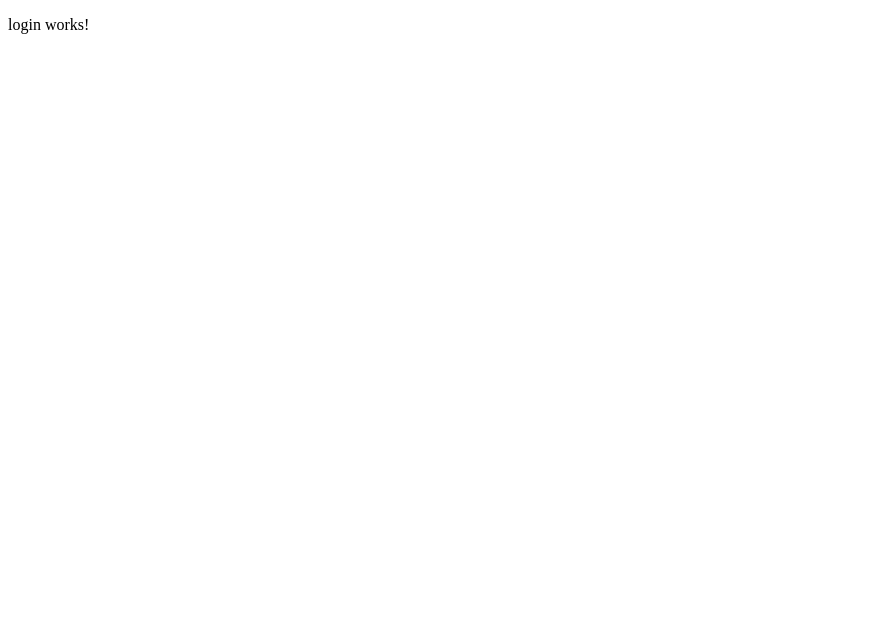
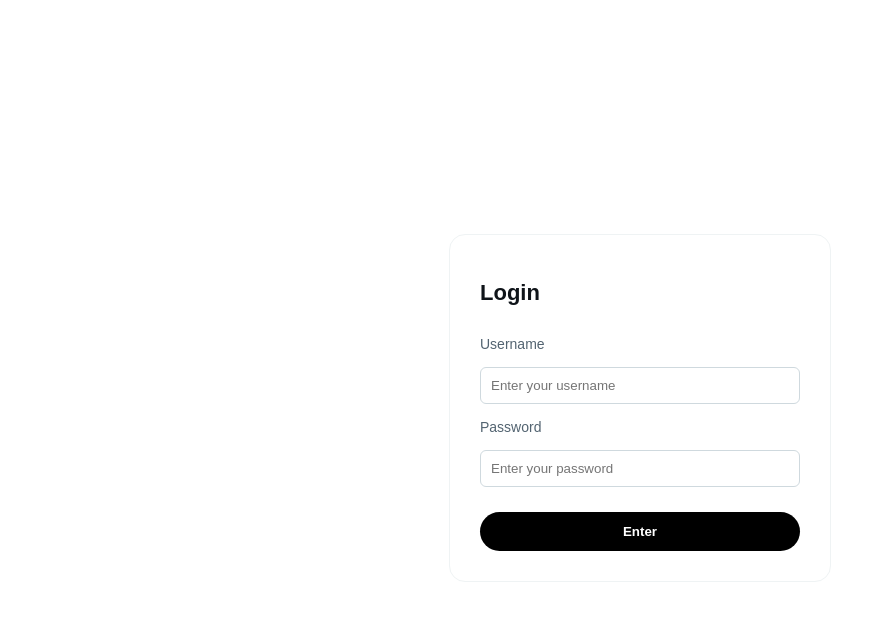
Before and after one commit to jheni1e/angular-finals, an Angular app in the folder message-app/: page /login in a window 1280 px wide. Shown: the top 620 px of the page, without its empty margins (0-886 px from the left). Built offline with nearby package versions, Linux system fonts and the light colour scheme.

Commit message:
login page implemented

```diff
--- a/message-app/src/app/features/login/login.css
+++ b/message-app/src/app/features/login/login.css
@@ -0,0 +1,62 @@
+.container {
+  height: 100vh;
+  background-color: #ffffff;
+  display: flex;
+  justify-content: center;
+  align-items: center;
+  font-family: Arial, Helvetica, sans-serif;
+}
+
+.card {
+  background-color: #ffffff;
+  border: 1px solid #eff3f4;
+  border-radius: 16px;
+  padding: 30px;
+  width: 320px;
+  color: #0f1419;
+  display: flex;
+  flex-direction: column;
+  gap: 15px;
+}
+
+.card h1 {
+  font-size: 22px;
+  font-weight: 700;
+}
+
+.card label {
+  font-size: 14px;
+  color: #536471;
+}
+
+.card input {
+  background-color: #fff;
+  border: 1px solid #cfd9de;
+  border-radius: 6px;
+  padding: 10px;
+  color: #0f1419;
+  outline: none;
+  transition: 0.2s;
+}
+
+.card input:focus {
+  border-color: #1d9bf0;
+  box-shadow: 0 0 0 1px #1d9bf0;
+}
+
+.card button {
+  margin-top: 10px;
+  background-color: #000;
+  color: #fff;
+  border: none;
+  border-radius: 999px;
+  padding: 12px;
+  font-weight: bold;
+  cursor: pointer;
+  transition: 0.2s;
+}
+
+.card button:disabled {
+  background-color: #ddd;
+  cursor: not-allowed;
+}
--- a/message-app/src/app/features/login/login.html
+++ b/message-app/src/app/features/login/login.html
@@ -1 +1,13 @@
-<p>login works!</p>
+<div class="container">
+  <form action="get" [formGroup]="loginForm" (ngSubmit)="login()" class="card">
+    <h1>Login</h1>
+
+    <label>Username</label>
+    <input type="text" formControlName="username" placeholder="Enter your username" />
+
+    <label>Password</label>
+    <input type="password" formControlName="password" placeholder="Enter your password" />
+
+    <button type="submit">Enter</button>
+  </form>
+</div>
--- a/message-app/src/app/features/login/login.ts
+++ b/message-app/src/app/features/login/login.ts
@@ -1,12 +1,49 @@
 import { Component } from '@angular/core';
+import { FormControl, FormGroup, ReactiveFormsModule, Validators } from '@angular/forms';
+import { Router } from '@angular/router';
+import { ILogin } from '../../models/User';
 
 @Component({
   selector: 'app-login',
-  imports: [],
+  imports: [ReactiveFormsModule],
   templateUrl: './login.html',
   styleUrl: './login.css',
 })
 export class Login {
   // O login deverá ter um formulário que permite o usuário fazer login via email e senha e é importante que seja validado os campos tanto de email quanto o de senha. o
   // token de retorno deverá ser armazenado por sessão.
+
+  constructor(private router: Router) {}
+
+  loginForm: FormGroup = new FormGroup({
+    username: new FormControl('', [Validators.required]),
+    password: new FormControl('', [Validators.required])
+  })
+
+  get Username() {
+    return this.loginForm.get("username")
+  }
+
+  get Password() {
+    return this.loginForm.get("password")
+  }
+
+  login() {
+    if (!this.loginForm.valid) {
+      alert('Alguns campos estão inválidos.');
+      return;
+    }
+
+    const data: ILogin = {
+      username: this.Username?.value,
+      password: this.Password?.value
+    }
+
+    // this.authApi.login(data).subscribe(
+    //   res => {
+    //     sessionStorage.setItem('token', res);
+    //     sessionStorage.setItem('username', data.username);
+    //     this.router.navigate(['/']);
+    //   });
+  }
 }
--- /dev/null
+++ b/message-app/src/app/models/User.ts
@@ -0,0 +1,4 @@
+export interface ILogin {
+    username: string;
+    password: string;
+}
```
